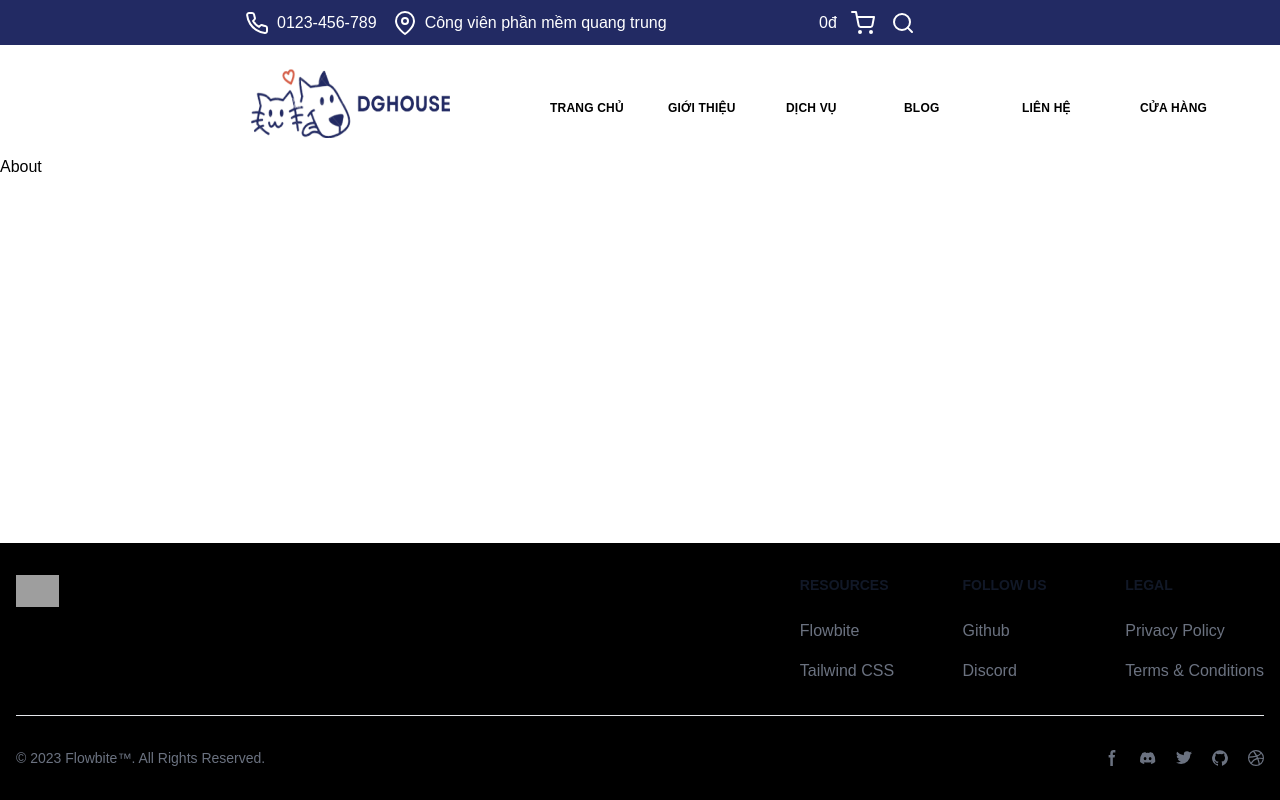
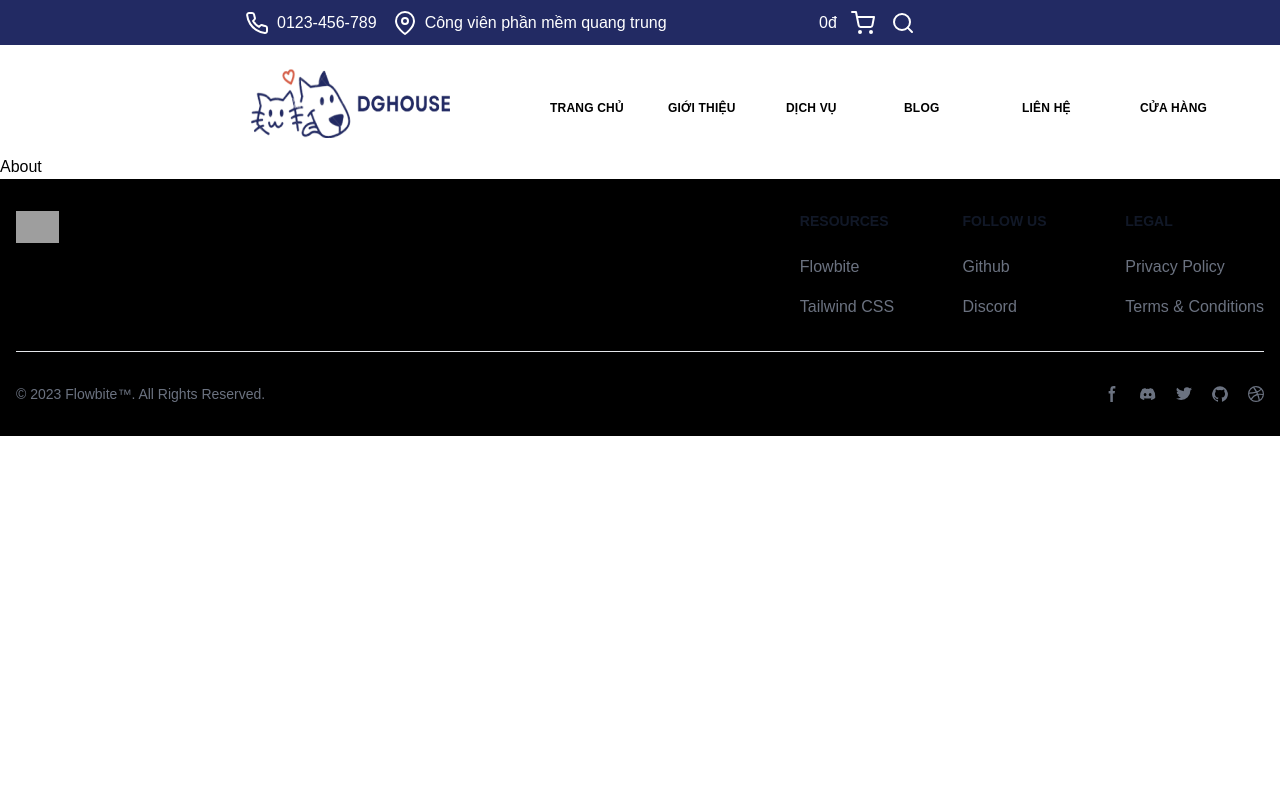
Before and after one commit to long-troi-lo-dat/pet__service_store, a React (Create React App) app in the folder front-end/: page /About in a window 1280 px wide. Shown: the top 800 px of the page. Built offline with nearby package versions, Linux system fonts and the light colour scheme; grey boxes are pictures that could not be loaded; the HTML template or start-up script is replaced by a standard one.

Commit message:
fix bug footer

```diff
--- a/front-end/src/App.js
+++ b/front-end/src/App.js
@@ -15,7 +15,7 @@ const App = () => {
   return (
     <>
       <GlobalState>
-        <section className="w-full flex flex-col">
+        <section className="">
           <Navbar />
           <main>
             <Routes>
--- a/front-end/src/components/Footer/index.js
+++ b/front-end/src/components/Footer/index.js
@@ -4,13 +4,11 @@ function Footer(props) {
   return (
     <footer
       style={{
-        bottom: 0,
         width: "100%",
-        position: "fixed",
         backgroundColor: "black",
       }}
     >
-      <div class="mx-auto w-full max-w-screen-xl p-4 py-6 lg:py-8">
+      <div class="relative mx-auto w-full max-w-screen-xl p-4 py-6 lg:py-8">
         <div class="md:flex md:justify-between">
           <div class="mb-6 md:mb-0">
             <a href="https://flowbite.com/" class="flex items-center">
```
